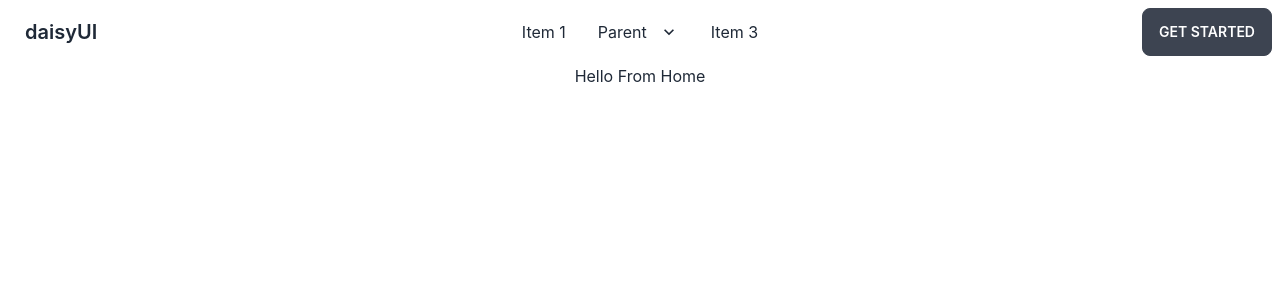
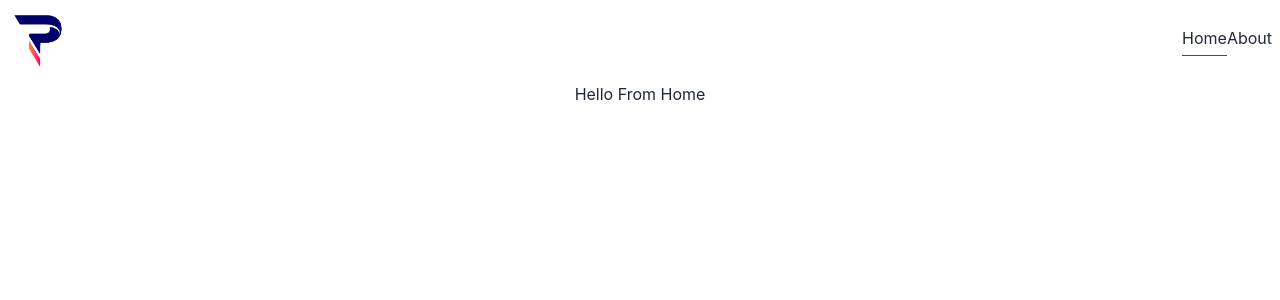
Before and after one commit to Parvez765/personal-portfolio-client-side, a React (Create React App) app: page / in a window 1280 px wide. Shown: the top 300 px of the page. Built offline with nearby package versions, Linux system fonts and the light colour scheme.

Commit message:
Navbar and active route added

```diff
--- /dev/null
+++ b/src/Componets/Header/Header.js
@@ -0,0 +1,11 @@
+import React from 'react';
+
+const Header = () => {
+    return (
+        <div>
+
+        </div>
+    );
+};
+
+export default Header;
--- /dev/null
+++ b/src/Shared/Navbar/Navbar.css
@@ -0,0 +1,3 @@
+.logo{
+    width: 60px;
+}
--- a/src/Shared/Navbar/Navbar.js
+++ b/src/Shared/Navbar/Navbar.js
@@ -1,49 +1,35 @@
 import React from 'react';
+import { NavLink } from 'react-router-dom';
+import logo from "../../assests/logo-01.png"
+import "./Navbar.css"
 
 const Navbar = () => {
+    let activeStyle = {
+        borderBottom:"1px solid red",
+        paddingBottom:5
+    };
     return (
-        <div className="navbar bg-base-100">
+        <div className="navbar bg-base-100 container mx-auto">
             <div className="navbar-start">
                 <div className="dropdown">
                 <label tabIndex={0} className="btn btn-ghost lg:hidden">
                     <svg xmlns="http://www.w3.org/2000/svg" className="h-5 w-5" fill="none" viewBox="0 0 24 24" stroke="currentColor"><path strokeLinecap="round" strokeLinejoin="round" strokeWidth="2" d="M4 6h16M4 12h8m-8 6h16" /></svg>
-                </label>
+                    </label>
                 <ul tabIndex={0} className="menu menu-compact dropdown-content mt-3 p-2 shadow bg-base-100 rounded-box w-52">
-                    <li><a>Item 1</a></li>
-                    <li tabIndex={0}>
-                    <a className="justify-between">
-                        Parent
-                        <svg className="fill-current" xmlns="http://www.w3.org/2000/svg" width="24" height="24" viewBox="0 0 24 24"><path d="M8.59,16.58L13.17,12L8.59,7.41L10,6L16,12L10,18L8.59,16.58Z"/></svg>
-                    </a>
-                    <ul className="p-2">
-                        <li><a>Submenu 1</a></li>
-                        <li><a>Submenu 2</a></li>
-                    </ul>
-                    </li>
+                    <img src={logo} alt="" className='logo'/>
+                    <NavLink to="/"  style={({ isActive }) => isActive ? activeStyle: undefined}>Home</NavLink>
                     <li><a>Item 3</a></li>
                 </ul>
                 </div>
-                <a className="btn btn-ghost normal-case text-xl">daisyUI</a>
+                <img src={logo} alt="" className='logo hidden lg:block'/>
             </div>
-            <div className="navbar-center hidden lg:flex">
+            <div className="navbar-end hidden lg:flex">
                 <ul className="menu menu-horizontal p-0">
-                <li><a>Item 1</a></li>
-                <li tabIndex={0}>
-                    <a>
-                    Parent
-                    <svg className="fill-current" xmlns="http://www.w3.org/2000/svg" width="20" height="20" viewBox="0 0 24 24"><path d="M7.41,8.58L12,13.17L16.59,8.58L18,10L12,16L6,10L7.41,8.58Z"/></svg>
-                    </a>
-                    <ul className="p-2">
-                    <li><a>Submenu 1</a></li>
-                    <li><a>Submenu 2</a></li>
-                    </ul>
-                </li>
-                <li><a>Item 3</a></li>
+               <NavLink to="/"  style={({ isActive }) => isActive ? activeStyle: undefined}>Home</NavLink>
+               <NavLink>About</NavLink>
                 </ul>
             </div>
-            <div className="navbar-end">
-                <a className="btn">Get started</a>
-            </div>
+
         </div>
     );
 };
```
